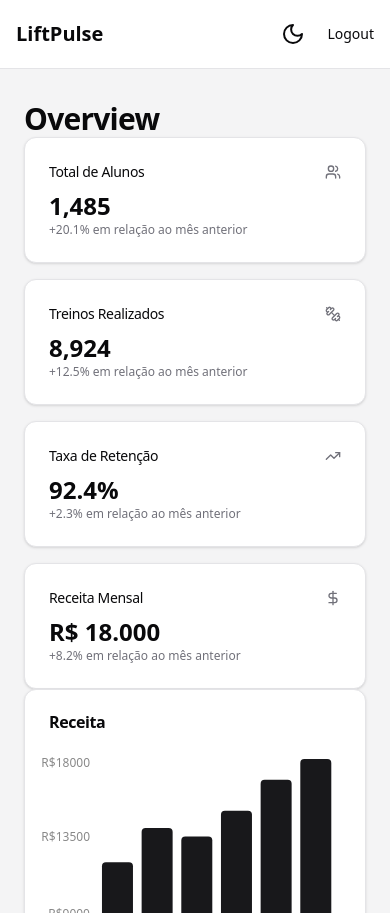
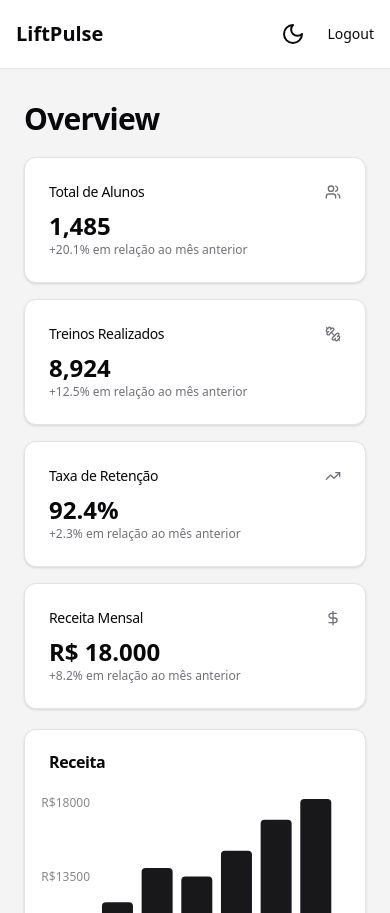
Before and after one commit to Felipe-Baz/liftpulseweb, a Next.js app: page /dashboard in a window 390 px wide. Built offline with nearby package versions, Linux system fonts and the light colour scheme; no server answers.

Commit message:
📦  ajuste estilos

```diff
--- a/app/(authenticated)/dashboard/analytics/trend/page.tsx
+++ b/app/(authenticated)/dashboard/analytics/trend/page.tsx
@@ -35,7 +35,7 @@ const goalTrendsData = [
 export default function TrendsDashboard() {
   return (
     <div className="flex-1">
-      <div className="flex items-center justify-between space-y-2">
+      <div className="flex items-center justify-between space-y-2 mb-5">
         <h2 className="text-3xl font-bold tracking-tight">Tendências</h2>
       </div>
       <div className="grid gap-4 md:grid-cols-2 lg:grid-cols-7">
--- a/app/(authenticated)/dashboard/analytics/use/page.tsx
+++ b/app/(authenticated)/dashboard/analytics/use/page.tsx
@@ -33,7 +33,7 @@ const retentionData = [
 export default function UsageAnalysisDashboard() {
   return (
     <div className="flex-1">
-      <div className="flex items-center justify-between space-y-2">
+      <div className="flex items-center justify-between space-y-2 mb-5">
         <h2 className="text-3xl font-bold tracking-tight">Análise de Uso</h2>
       </div>
       <div className="grid gap-4 md:grid-cols-2 lg:grid-cols-3">
--- a/app/(authenticated)/dashboard/page.tsx
+++ b/app/(authenticated)/dashboard/page.tsx
@@ -26,10 +26,10 @@ const membershipData = [
 export default function OverviewDashboard() {
   return (
     <div className="flex-1">
-      <div className="flex items-center justify-between space-y-2">
+      <div className="flex items-center justify-between space-y-2 mb-5">
         <h2 className="text-3xl font-bold tracking-tight">Overview</h2>
       </div>
-      <div className="grid gap-4 md:grid-cols-2 lg:grid-cols-4">
+      <div className="grid gap-4 md:grid-cols-2 lg:grid-cols-4 mb-5">
         <Card>
           <CardHeader className="flex flex-row items-center justify-between space-y-0 pb-2">
             <CardTitle className="text-sm font-medium">
```
